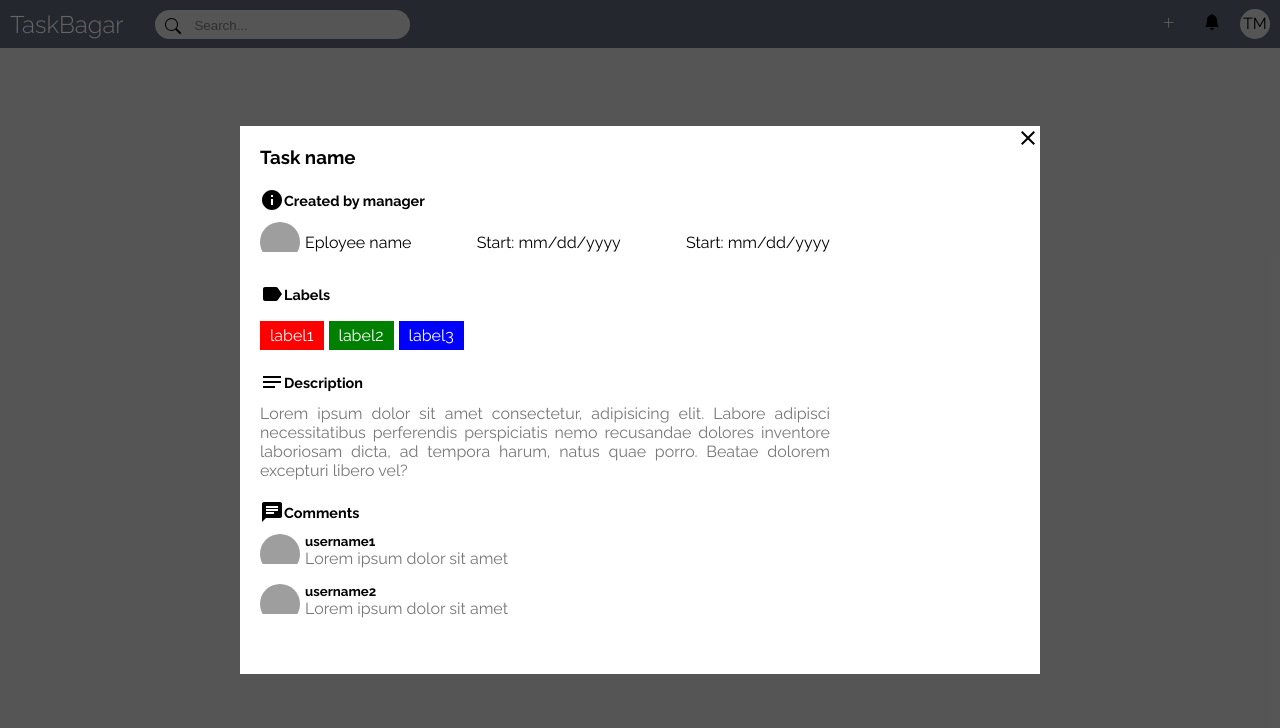
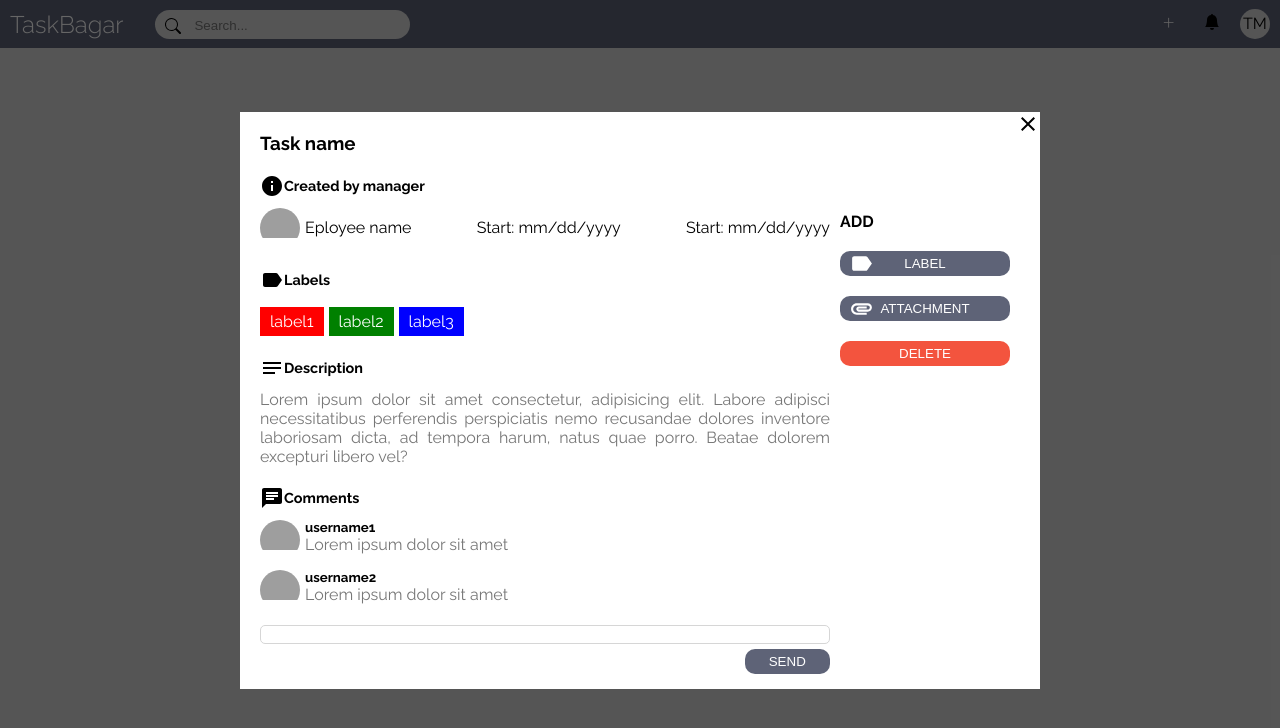
Before and after one commit to tranmanhduc2711/TaskBagar, a React (Create React App) app: page /other-task-info in a window 1280 px wide. Shown: the top 728 px of the page. Built offline with nearby package versions, Linux system fonts and the light colour scheme; grey boxes are pictures that could not be loaded.

Commit message:
update participated task info& handle close button

```diff
--- a/src/components/AddProject/addNewProject.scss
+++ b/src/components/AddProject/addNewProject.scss
@@ -41,6 +41,7 @@
         }
     }
     .project-information{
+
         .left{
             width: 50%;
             button{
@@ -65,7 +66,6 @@
     }
 }
 }
-
 input{
             border-radius:5px;
             border: solid 1px $grey;
@@ -75,6 +75,7 @@ input{
                 outline: none;
             }
         }
+
 .list-manager{
     border: solid 1px $grey;
     border-radius:10px;
--- a/src/components/OtherTaskInfo/index.jsx
+++ b/src/components/OtherTaskInfo/index.jsx
@@ -1,11 +1,12 @@
-import React from 'react'
-
+import React,{useState} from 'react'
+import { useNavigate } from "react-router-dom";
 import CloseIcon from '@mui/icons-material/Close';
 import InfoIcon from '@mui/icons-material/Info';
 import LabelIcon from '@mui/icons-material/Label';
 import NotesIcon from '@mui/icons-material/Notes';
 import ChatIcon from '@mui/icons-material/Chat';
 import AttachmentIcon from "@mui/icons-material/Attachment";
+import Input from "../Input/index";
 import styles from './style.module.scss';
 
 const OtherTaskInfo = () => {
@@ -13,7 +14,19 @@ const OtherTaskInfo = () => {
    * Data will get from API
    * All value above is temporary
    */
-  const participated = 0;
+  const [comment,setComment] = useState('');
+  //check if employee participates task
+  const participated = 1;
+  //navigate url
+  let navigate = useNavigate();
+
+  const handleChangeComment = (e) =>{
+    setComment(e.target.value);
+  }
+  const handleSendComment = (e) => {
+    e.preventDefault();
+    console.log(comment);
+  };
   const taskName = 'Task name';
   const employee = {
     name: 'Eployee name',
@@ -52,14 +65,14 @@ const OtherTaskInfo = () => {
 
   //this action is temporary, close action will in props
   const handleClose = () => {
-    console.log('close');
+    navigate("/",{replace: true});
   }
 
   return (
     <>
       <div className={styles.layer}>
         <div className={styles.info}>
-          <div style={{width: '75%'}}>
+          <div style={{ width: "75%" }}>
             <CloseIcon onClick={handleClose} className={styles.close} />
             <h3>{taskName}</h3>
             <div className={styles.taskDetail}>
@@ -126,17 +139,29 @@ const OtherTaskInfo = () => {
                   );
                 })}
               </div>
+              {participated ? (
+                <div className={styles.sendComment}>
+                  <input
+                    type="text"
+                    value={comment}
+                    onChange={handleChangeComment}
+                  ></input>
+                  <button onClick={handleSendComment}>SEND</button>
+                </div>
+              ) : (
+                ""
+              )}
             </div>
           </div>
           {participated ? (
             <div className={styles.taskInfoSidebar}>
               <p>ADD</p>
               <div>
-                <LabelIcon className={styles.labelIcon}/>
+                <LabelIcon className={styles.labelIcon} />
                 <button>LABEL</button>
               </div>
               <div>
-                <AttachmentIcon className={styles.attachmentIcon}/>
+                <AttachmentIcon className={styles.attachmentIcon} />
                 <button>ATTACHMENT</button>
               </div>
               <div>
--- a/src/components/OtherTaskInfo/style.module.scss
+++ b/src/components/OtherTaskInfo/style.module.scss
@@ -101,6 +101,18 @@
                     margin-bottom: 10px;
                 }
             }
+            .sendComment{
+                display: flex;
+                flex-direction:  column;
+                justify-content: flex-end;
+                position: relative;
+                button{
+                    width: 15%;
+                    position: absolute;
+                    right: 0;
+                    top:100%;
+                }
+            }
         }
         .taskInfoSidebar{
             padding: 80px 10px 10px 10px;
```
Lines whose indentation alone changed are shown as unchanged.
